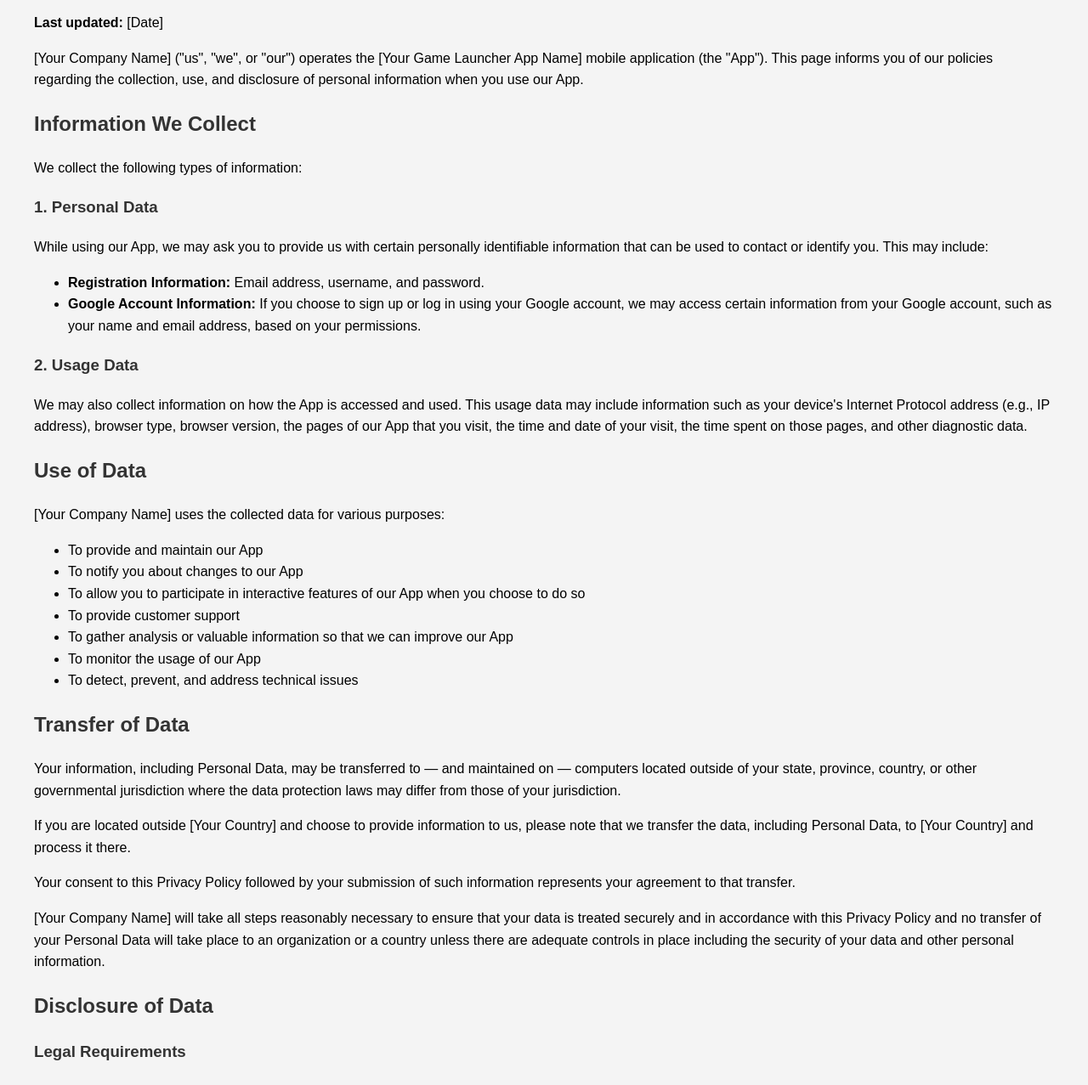
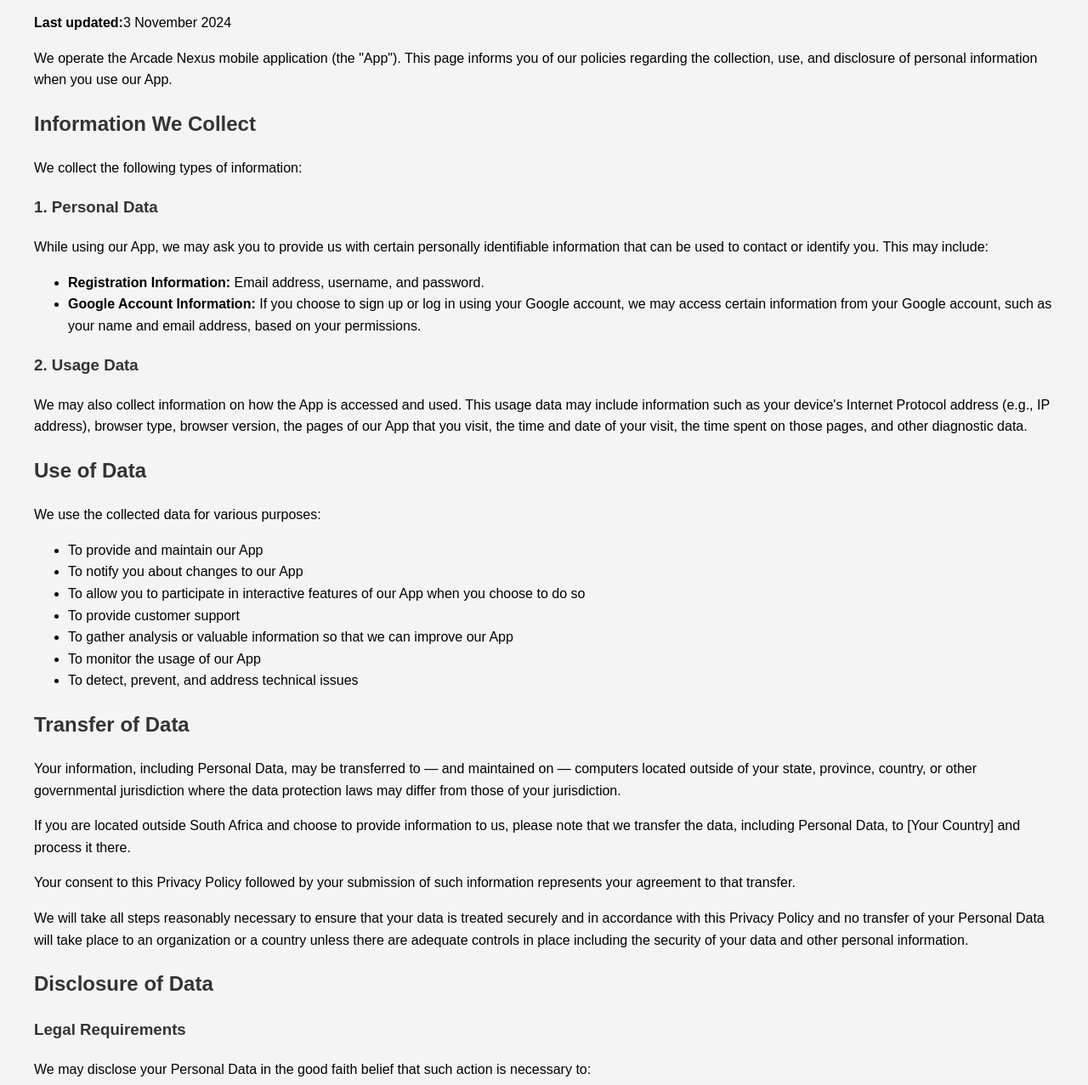
Before and after one commit to chrisgteague/ArcadeNexus.github.io, a plain HTML site: page index.html in a window 1280 px wide. Shown: the part 120-1397 px from the top of the page at 85% size. Drawn offline with Linux system fonts and the light colour scheme.

Commit message:
Update index.html

```diff
--- a/index.html
+++ b/index.html
@@ -25,10 +25,10 @@
     </style>
 </head>
 <body>
-    <h1>Privacy Policy for [Your Game Launcher App Name]</h1>
-    <p><strong>Last updated:</strong> [Date]</p>
+    <h1>Privacy Policy for Arcade Nexus</h1>
+    <p><strong>Last updated:</strong>3 November 2024</p>
 
-    <p>[Your Company Name] ("us", "we", or "our") operates the [Your Game Launcher App Name] mobile application (the "App"). This page informs you of our policies regarding the collection, use, and disclosure of personal information when you use our App.</p>
+    <p>We operate the Arcade Nexus mobile application (the "App"). This page informs you of our policies regarding the collection, use, and disclosure of personal information when you use our App.</p>
 
     <h2>Information We Collect</h2>
     <p>We collect the following types of information:</p>
@@ -44,7 +44,7 @@
     <p>We may also collect information on how the App is accessed and used. This usage data may include information such as your device's Internet Protocol address (e.g., IP address), browser type, browser version, the pages of our App that you visit, the time and date of your visit, the time spent on those pages, and other diagnostic data.</p>
 
     <h2>Use of Data</h2>
-    <p>[Your Company Name] uses the collected data for various purposes:</p>
+    <p>We use the collected data for various purposes:</p>
     <ul>
         <li>To provide and maintain our App</li>
         <li>To notify you about changes to our App</li>
@@ -57,13 +57,13 @@
 
     <h2>Transfer of Data</h2>
     <p>Your information, including Personal Data, may be transferred to — and maintained on — computers located outside of your state, province, country, or other governmental jurisdiction where the data protection laws may differ from those of your jurisdiction.</p>
-    <p>If you are located outside [Your Country] and choose to provide information to us, please note that we transfer the data, including Personal Data, to [Your Country] and process it there.</p>
+    <p>If you are located outside South Africa and choose to provide information to us, please note that we transfer the data, including Personal Data, to [Your Country] and process it there.</p>
     <p>Your consent to this Privacy Policy followed by your submission of such information represents your agreement to that transfer.</p>
-    <p>[Your Company Name] will take all steps reasonably necessary to ensure that your data is treated securely and in accordance with this Privacy Policy and no transfer of your Personal Data will take place to an organization or a country unless there are adequate controls in place including the security of your data and other personal information.</p>
+    <p>We will take all steps reasonably necessary to ensure that your data is treated securely and in accordance with this Privacy Policy and no transfer of your Personal Data will take place to an organization or a country unless there are adequate controls in place including the security of your data and other personal information.</p>
 
     <h2>Disclosure of Data</h2>
     <h3>Legal Requirements</h3>
-    <p>[Your Company Name] may disclose your Personal Data in the good faith belief that such action is necessary to:</p>
+    <p>We may disclose your Personal Data in the good faith belief that such action is necessary to:</p>
     <ul>
         <li>To comply with a legal obligation</li>
         <li>To protect and defend the rights or property of [Your Company Name]</li>
@@ -92,12 +92,5 @@
     <p>We will let you know via email and/or a prominent notice on our App, prior to the change becoming effective and update the "last updated" date at the top of this Privacy Policy.</p>
     <p>You are advised to review this Privacy Policy periodically for any changes. Changes to this Privacy Policy are effective when they are posted on this page.</p>
 
-    <h2>Contact Us</h2>
-    <p>If you have any questions about this Privacy Policy, please contact us:</p>
-    <ul>
-        <li>By email: [Your Email Address]</li>
-        <li>By visiting this page on our website: [Your Website URL]</li>
-        <li>By phone number: [Your Phone Number]</li>
-    </ul>
 </body>
 </html>
```
